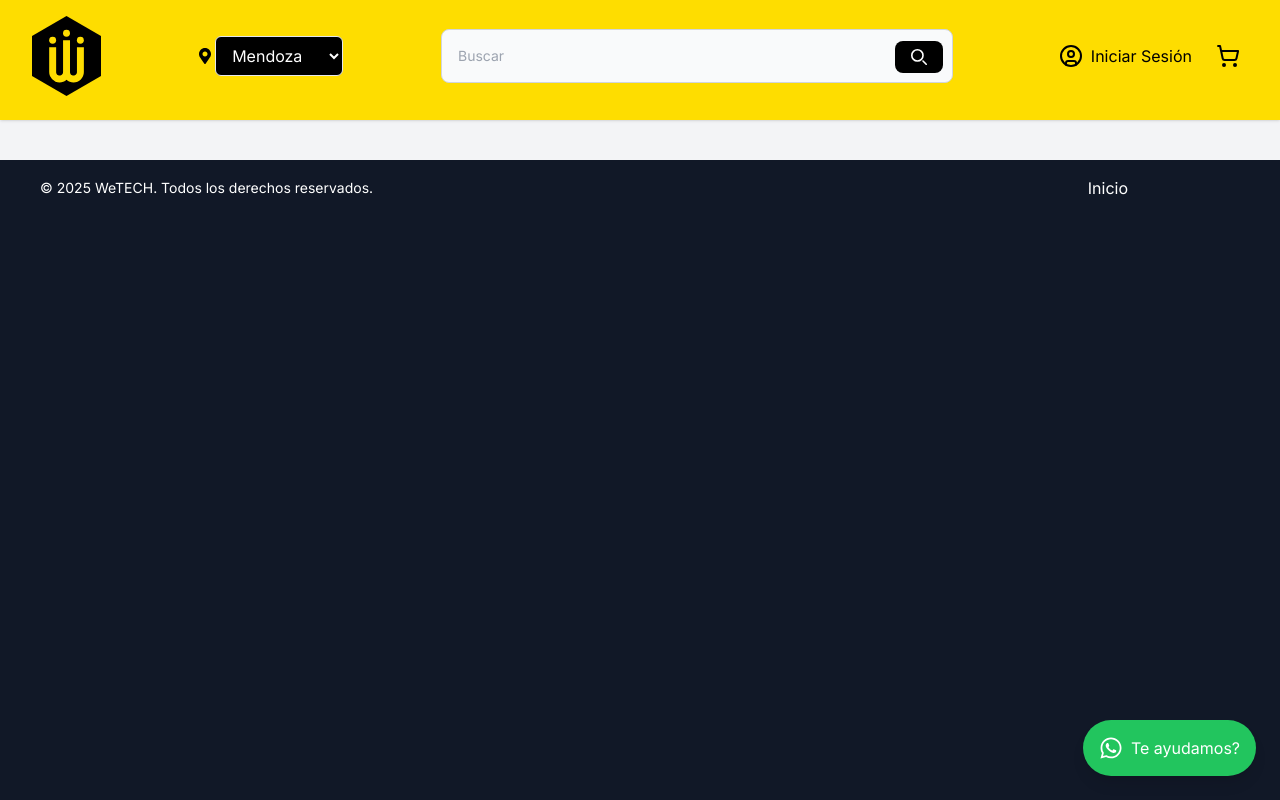
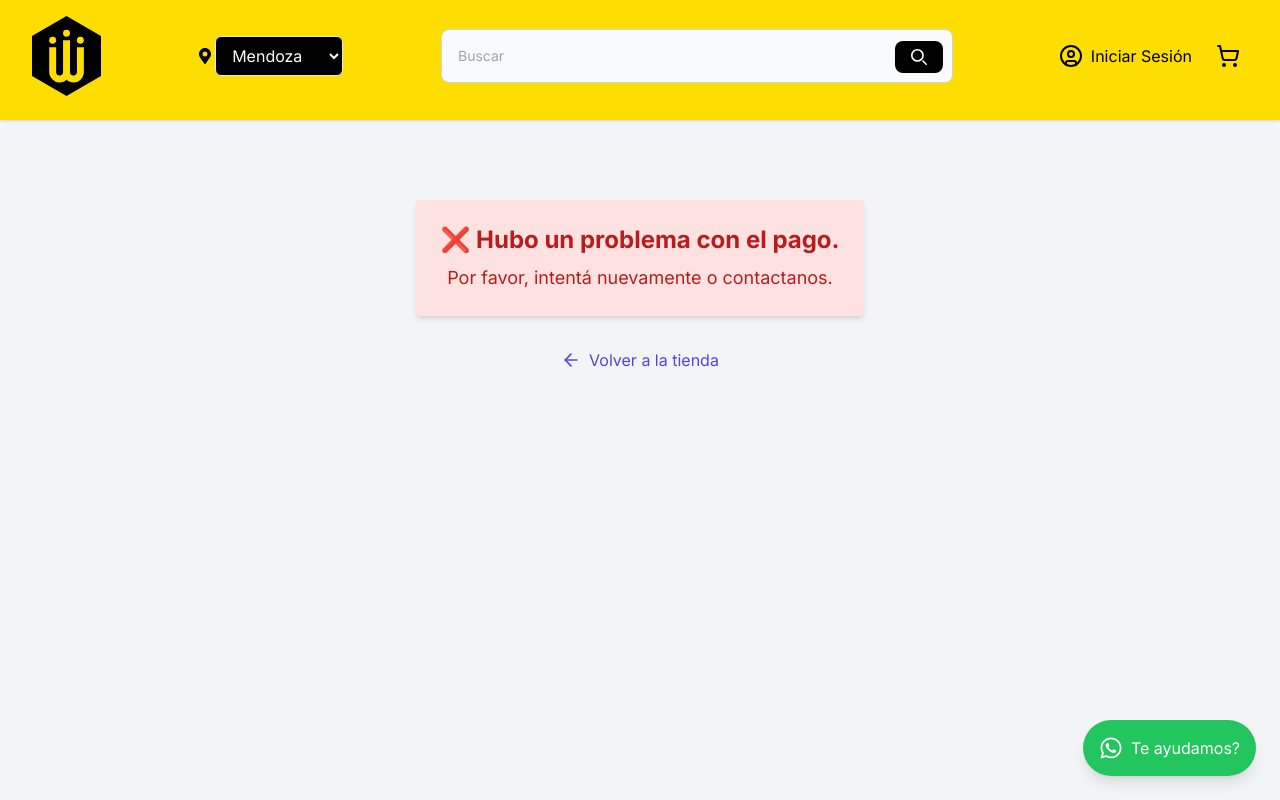
Before and after one commit to Gabih14/Web-WeTECH, a React (Vite) app: page /checkout/callback in a window 1280 px wide. Shown: the top 800 px of the page. Built offline with nearby package versions, Linux system fonts and the light colour scheme.

Commit message:
add PaymentCallback

```diff
--- a/src/App.tsx
+++ b/src/App.tsx
@@ -8,6 +8,7 @@ import { ProductPage } from "./pages/ProductPage";
 import SearchResultsPage from "./pages/SearchResultsPage";
 import { Footer } from "./components/Footer";
 import Checkout from "./components/Checkout";
+import PaymentCallback from "./pages/PaymentCallback";
 
 function App() {
   return (
@@ -19,8 +20,9 @@ function App() {
             <Route path="/" element={<HomePage />} />
             <Route path="/search" element={<SearchResultsPage />} />
             <Route path="/products" element={<ProductsPage />} />
-            <Route path="/product/:id" element={<ProductPage/>}/>
+            <Route path="/product/:id" element={<ProductPage />} />
             <Route path="/checkout" element={<Checkout />} />
+            <Route path="/checkout/callback" element={<PaymentCallback />} />  {/* http://localhost:5173/checkout/callback?payment_id=12345 */}
           </Routes>
           <Footer />
         </CartProvider>
--- /dev/null
+++ b/src/pages/PaymentCallback.tsx
@@ -0,0 +1,75 @@
+import { useEffect, useState } from "react";
+import { ArrowLeft } from "lucide-react";
+import { useNavigate, useSearchParams } from "react-router-dom";
+
+export default function PaymentCallback() {
+  const [searchParams] = useSearchParams();
+  const [status, setStatus] = useState<"loading" | "success" | "fail">(
+    "loading"
+  );
+  const navigate = useNavigate();
+
+  useEffect(() => {
+    const paymentId = searchParams.get("payment_id");
+
+    const checkPaymentStatus = async () => {
+      try {
+        // Simulación de delay de red
+        await new Promise((resolve) => setTimeout(resolve, 1500));
+
+        // Simulación de resultado mock
+        const mockData = {
+          status: "approved", // Cambiar a "rejected" para simular error (=! approved)
+        };
+
+        if (mockData.status === "approved") {
+          setStatus("success");
+        } else {
+          setStatus("fail");
+        }
+      } catch (err) {
+        console.error(err);
+        setStatus("fail");
+      }
+    };
+
+    if (paymentId) {
+      checkPaymentStatus();
+    } else {
+      setStatus("fail");
+    }
+  }, []);
+
+  return (
+    <div className="flex flex-col items-center justify-start mt-20 h-screen bg-gray-100 px-4">
+      {status === "loading" && (
+        <div className="text-center">
+          <div className="animate-spin rounded-full h-12 w-12 border-t-4 border-blue-500 border-solid mx-auto mb-4"></div>
+          <p className="text-gray-600 text-lg">Verificando estado del pago...</p>
+        </div>
+      )}
+
+      {status === "success" && (
+        <div className="text-center bg-green-100 text-green-700 p-6 rounded shadow-md mb-4">
+          <h2 className="text-2xl font-bold mb-2">✅ ¡Pago exitoso!</h2>
+          <p className="text-lg">Gracias por tu compra.</p>
+        </div>
+      )}
+
+      {status === "fail" && (
+        <div className="text-center bg-red-100 text-red-700 p-6 rounded shadow-md mb-4">
+          <h2 className="text-2xl font-bold mb-2">❌ Hubo un problema con el pago.</h2>
+          <p className="text-lg">Por favor, intentá nuevamente o contactanos.</p>
+        </div>
+      )}
+
+      <button
+        onClick={() => navigate("/")}
+        className="mt-4 inline-flex items-center text-indigo-600 hover:text-indigo-800"
+      >
+        <ArrowLeft className="h-5 w-5 mr-2" />
+        Volver a la tienda
+      </button>
+    </div>
+  );
+}
```
